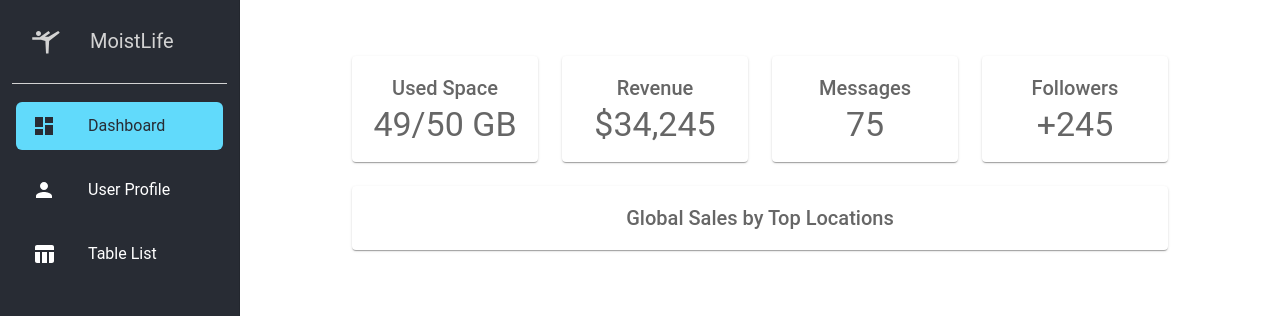
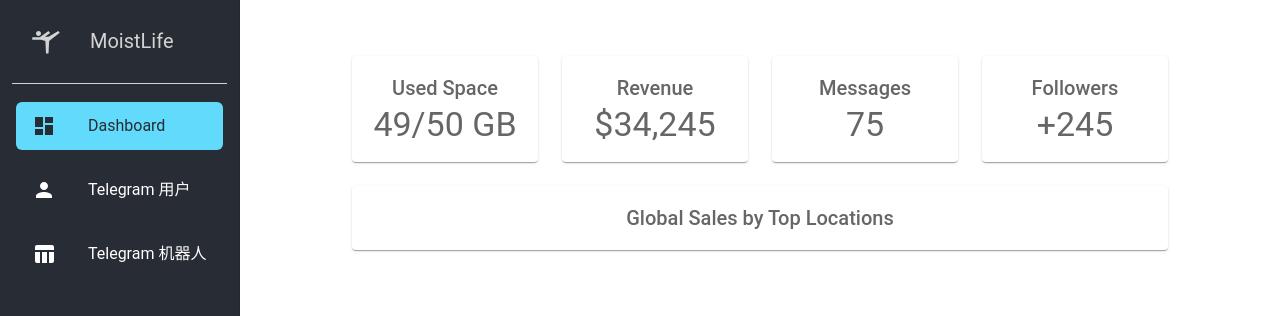
Before and after one commit to SilentSherlock/moist_life_react_app, a Next.js app: page / in a window 1280 px wide. Shown: the top 316 px of the page. Built offline with nearby package versions, Linux system fonts and the light colour scheme.

Commit message:
1.modify pages

```diff
--- a/public/components/views/sidebar.jsx
+++ b/public/components/views/sidebar.jsx
@@ -81,7 +81,7 @@ const Sidebar = () => {
                 >
                     <ListItemButton selected={selectedIndex === 1}>
                         <ListItemIcon><PersonIcon style={{ color: selectedIndex === 1 ? '#282c34' : '#ffffff' }} /></ListItemIcon>
-                        <ListItemText primary="User Profile" />
+                        <ListItemText primary="Telegram 用户" />
                     </ListItemButton>
 
                 </SidebarItem>
@@ -90,7 +90,7 @@ const Sidebar = () => {
                 >
                     <ListItemButton selected={selectedIndex === 2}>
                         <ListItemIcon><TableChartIcon style={{ color: selectedIndex === 2 ? '#282c34' : '#ffffff' }} /></ListItemIcon>
-                        <ListItemText primary="Table List" />
+                        <ListItemText primary="Telegram 机器人" />
                     </ListItemButton>
                 </SidebarItem>
             </List>
```
